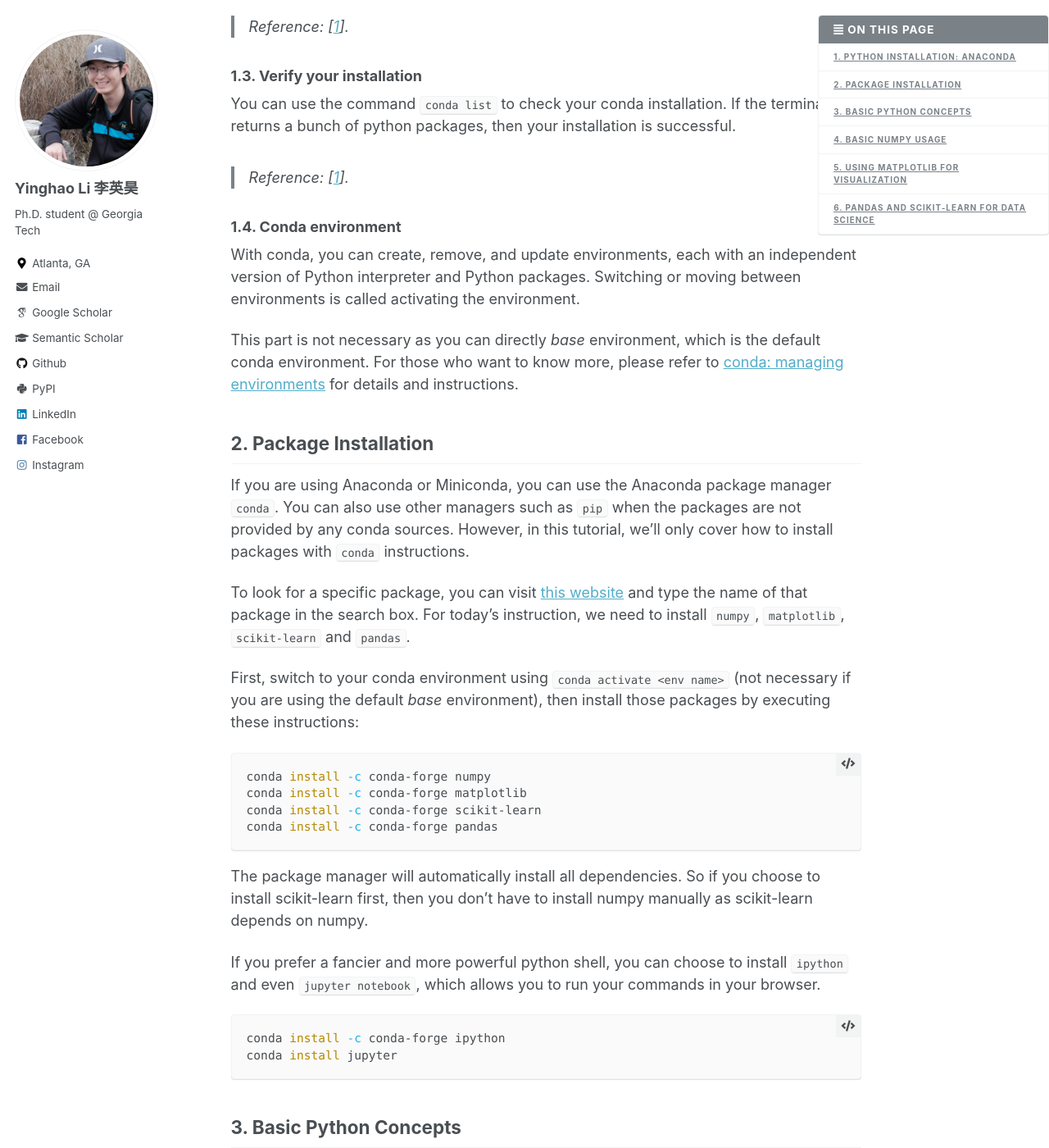
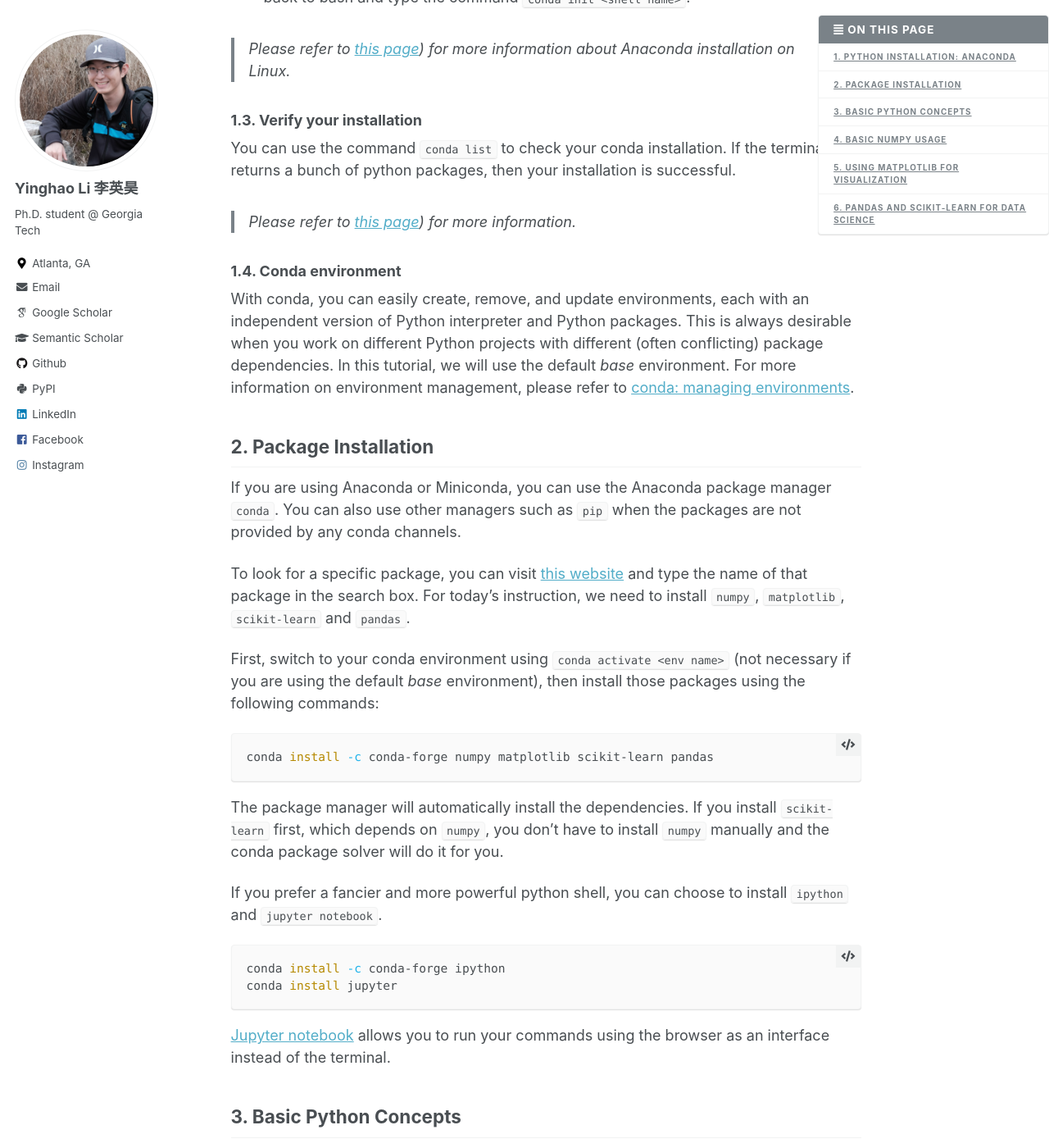
Before and after one commit to Yinghao-Li/Yinghao-Li.github.io, a Jekyll site: the page built from _teaching/001-bigdata-bootcamp-python.md, in a window 1280 px wide and 1400 px high, scrolled down 1467 px. Shown: the whole window at 82% size. Built offline with Jekyll 4.4.1, drawn with Linux system fonts in a browser that asks for light colours; some web fonts are replaced; comment, search, counter and statistics services are not loaded; some of the changed text lies outside the part shown.

Commit message:
update python tutorial

````diff
--- a/_teaching/001-bigdata-bootcamp-python.md
+++ b/_teaching/001-bigdata-bootcamp-python.md
@@ -39,72 +39,60 @@
 Notice: To use `conda` command in other shells/prompts, you need to add the conda directory to your `PATH` environment variable.
 {{ _hint }}
 
-> Reference: [[1](https://docs.anaconda.com/anaconda/install/windows/), [2](https://docs.anaconda.com/anaconda/install/mac-os/)].
+> Please refer to [this page](https://docs.anaconda.com/anaconda/install/windows/) for more information about Anaconda installation on Windows and [this page](https://docs.anaconda.com/anaconda/install/mac-os/) on MacOS.
 
 ### 1.2. Linux with terminal
 
 1. Start the terminal.
 2. Switch to `~/Download/` with command `cd ~/Download/`. If the path does not exist, create one using `mkdir ~/Download/`.
 3. Download the latest Linux Miniconda distribution using `wget https://repo.anaconda.com/miniconda/Miniconda3-latest-Linux-x86_64.sh`.
-4. Once download is complete, install Miniconda using `bash Miniconda3-latest-Linux-x86_64.sh`.
+4. Once the download is complete, install Miniconda using `bash Miniconda3-latest-Linux-x86_64.sh`.
 5. Follow the prompts on the installer screens.
    If you are unsure about any setting, accept the defaults. You can change them later.
 6. To make the changes take effect, close and then re-open your terminal window or use the command `source ~/.bashrc`.
 7. If you are using *zsh* or other shells, make sure conda is initiated. To do this, switch back to bash and type the command `conda init <shell name>`.
 
-> Reference: [[1](https://docs.anaconda.com/anaconda/install/linux/)].
+> Please refer to [this page](https://docs.anaconda.com/anaconda/install/linux/)) for more information about Anaconda installation on Linux.
 
 ### 1.3. Verify your installation
 
 You can use the command `conda list` to check your conda installation.
 If the terminal returns a bunch of python packages, then your installation is successful.
 
-> Reference: [[1](https://docs.anaconda.com/anaconda/install/verify-install/)].
+> Please refer to [this page](https://docs.anaconda.com/anaconda/install/verify-install/)) for more information.
 
 ### 1.4. Conda environment
 
-With conda, you can create, remove, and update environments, each with an independent version of Python interpreter and Python packages.
-Switching or moving between environments is called activating the environment.
-
-This part is not necessary as you can directly *base* environment, which is the default conda environment.
-For those who want to know more, please refer to [conda: managing environments](https://docs.conda.io/projects/conda/en/latest/user-guide/tasks/manage-environments.html) for details and instructions.
+With conda, you can easily create, remove, and update environments, each with an independent version of Python interpreter and Python packages.
+This is always desirable when you work on different Python projects with different (often conflicting) package dependencies.
+In this tutorial, we will use the default *base* environment.
+For more information on environment management, please refer to [conda: managing environments](https://docs.conda.io/projects/conda/en/latest/user-guide/tasks/manage-environments.html).
 
 ## 2. Package Installation
 
 If you are using Anaconda or Miniconda, you can use the Anaconda package manager `conda`.
-You can also use other managers such as `pip` when the packages are not provided by any conda sources.
-However, in this tutorial, we'll only cover how to install packages with `conda` instructions.
+You can also use other managers such as `pip` when the packages are not provided by any conda channels.
 
 To look for a specific package, you can visit [this website](https://anaconda.org/) and type the name of that package in the search box.
 For today's instruction, we need to install `numpy`, `matplotlib`,  `scikit-learn` and `pandas`.
 
-First, switch to your conda environment using `conda activate <env name>` (not necessary if you are using the default *base* environment), then install those packages by executing these instructions:
+First, switch to your conda environment using `conda activate <env name>` (not necessary if you are using the default *base* environment), then install those packages using the following commands:
+```bash
+conda install -c conda-forge numpy matplotlib scikit-learn pandas
+```
+The package manager will automatically install the dependencies.
+If you install `scikit-learn` first, which depends on `numpy`, you don't have to install `numpy` manually and the conda package solver will do it for you.
 
-```bash
-conda install -c conda-forge numpy
-conda install -c conda-forge matplotlib
-conda install -c conda-forge scikit-learn
-conda install -c conda-forge pandas
-```
-
-The package manager will automatically install all dependencies.
-So if you choose to install scikit-learn first, then you don't have to install numpy manually as scikit-learn depends on numpy.
-
-If you prefer a fancier and more powerful python shell, you can choose to install `ipython` and even `jupyter notebook`, which allows you to run your commands in your browser.
-
+If you prefer a fancier and more powerful python shell, you can choose to install `ipython` and `jupyter notebook`.
 ```bash
 conda install -c conda-forge ipython
 conda install jupyter
 ```
+[Jupyter notebook](https://jupyter.org/try) allows you to run your commands using the browser as an interface instead of the terminal.
 
 ## 3. Basic Python Concepts
 
-{{ hint_info }}
-A more comprehensive tutorial can be found at the [Stanford CS231n website](http://cs231n.github.io/python-numpy-tutorial/#python-basic).
-In this and the following sections, we'll introduce the basic concepts due to time limitations.
-{{ _hint }}
-
-[![Open in Colab](https://colab.research.google.com/assets/colab-badge.svg)](https://colab.research.google.com/drive/1J2rCfbQm5heCt5LN1t8RZHA1O9VaT8b-?usp=sharing)
+> A more comprehensive tutorial can be found on the [Stanford CS231n website](http://cs231n.github.io/python-numpy-tutorial/#python-basic).
 
 We use **Python 3.9** in this tutorial.
 
@@ -116,10 +104,14 @@
 First, in your terminal, type `python` or `ipython` or `jupyter notebook` to start an interactive python shell.
 `ipython` or `jupyter notebook` is recommended.
 
+{{ hint_info }}
+The tutorial is also on Google Colab: [![Open in Colab](https://colab.research.google.com/assets/colab-badge.svg)](https://colab.research.google.com/drive/1J2rCfbQm5heCt5LN1t8RZHA1O9VaT8b-?usp=sharing)
+{{ _hint }}
+
 ### 3.1. Variable definition, input and output (print)
 
-There's no type constraint for a variable, i.e., a variable can be of any type.
-
+We do not need to specify the variable type while defining a variable.
+The interpreter will automatically infer the data type from the assigned value.
 ```python
 a = 123
 b = '123'
@@ -136,15 +127,14 @@
 print(type(a))
 ```
 
-Input some strings interactively:
-
+The `input` method allows you to interactively input information into the program through CLI:
 ```python
 x = input('Input something: ')
 print(x, type(x))
 ```
 
 {{ hint_info }}
-Notice that this input method is rarely used in big data scenarios.
+Notice that `input` is rarely used.
 A more practical input method is [argparse](https://docs.python.org/3/library/argparse.html).
 {{ _hint }}
 
@@ -152,16 +142,16 @@
 
 - **List** is a collection that is *ordered* and *changeable*.
 It allows duplicate members.
-- **Tuple** is a collection which is *ordered* but *not changeable*.
+- **Tuple** is a collection that is _ordered_ but *not changeable*.
 It also allows duplicate members.
-- **Set** is a collection which is *unordered* and *unindexed*.
+- **Set** is a collection that is _unordered_ and *unindexed*.
 It does not allow duplicate members.
 Elements in a set cannot be retrieved by index.
-- **Dictionary** is a collection which is *ordered*, *changeable* and *indexed*.
+- **Dictionary** is a collection that is _ordered_, *changeable* and *indexed*.
 It does not allow duplicate members.
 
 {{ hint_warning }}
-Notice that Dictionary used to be unordered before Python 3.7.
+Notice that Dictionary used to be unordered before *Python 3.7*.
 {{ _hint }}
 
 ```python
@@ -207,7 +197,13 @@
 
 ### 3.4. Loops
 
-`for` loop:
+{{ hint_info }}
+**Note:** in Python, the indent is used to define a scope instead of curly brackets `{}`.
+Usually, people use 4 whitespaces or one tab character `\t` as one layer of indent.
+Be sure to make it consistent throughout the file.
+{{ hint }}
+
+- `for` loop:
 
 ```python
 for x in _list:
@@ -217,7 +213,7 @@
     print(_list[i])
 ```
 
-`while` loop:
+- `while` loop:
 
 ```python
 i = 0
@@ -232,7 +228,7 @@
 
 ```python
 def my_func(x):
-	x += 1
+    x += 1
     print('in function: ', x)
     return x
 ```
@@ -249,10 +245,10 @@
 
 ### 4.1. Array creation
 
-A numpy array is a grid of values, all of the same type, and is indexed by a tuple of nonnegative integers.
+A `numpy` array is a grid of values, all of the same type, and is indexed by a tuple of integers.
 The number of dimensions is the *rank* of the array; the *shape* of an array is a tuple of integers giving the size of the array along each dimension.
 
-We can initialize numpy arrays from nested Python lists, and access elements using square brackets:
+We can initialize `numpy` arrays from nested Python lists, and access elements using square brackets:
 
 ```python
 import numpy as np
@@ -306,7 +302,8 @@
 print(a)
 ```
 
-You can mix integer indexing with slice indexing. However, integer indexing will yield an array of lower rank than the original array:
+You can mix integer indexing with slice indexing.
+However, integer indexing will yield an array of lower rank than the original array:
 
 ```python
 row_r1 = a[1, :]    # Rank 1 view of the second row of a
@@ -315,7 +312,7 @@
 print(row_r2, row_r2.shape)
 ```
 
-You can also access element in the array through lists:
+You can also access array elements through lists:
 
 ```python
 x = [0, 1, 2]
@@ -394,11 +389,10 @@
 ```
 
 {{ hint_warning }}
-**Attention:** `np.dot()` and `@` behaves differently when the matrix rank is greater than 2.
+**Attention:** `np.dot()` and `@` behaves differently when the matrix rank is larger than 2.
 {{ _hint }}
 
-Numpy provides many useful functions for performing computations on arrays such as  `sum`:
-
+`Numpy` also provides functions for performing computations within an array:
 ```python
 print(np.sum(x))  # Compute sum of all elements; prints "10"
 print(x.sum())  # same as above
@@ -407,13 +401,14 @@
 ```
 
 To transpose a matrix, use the `T` attribute of an array object:
-
 ```python
 print(x.T)
+```
 
-# Note that taking the transpose of a rank one array does nothing:
-print(v)
-print(v.T)
+If you have a rank >2 matrix, you can use `np.transpose` to specify how to permute the axes:
+```python
+x = np.arange(24).reshape(2, 3, 4)
+print(x.transpose(1, 0, 2).shape)
 ```
 
 ## 5. Using Matplotlib for Visualization
````
Also changed, not shown: other parts of _teaching/001-bigdata-bootcamp-python.md (+12 -15 lines), 1 other file.
